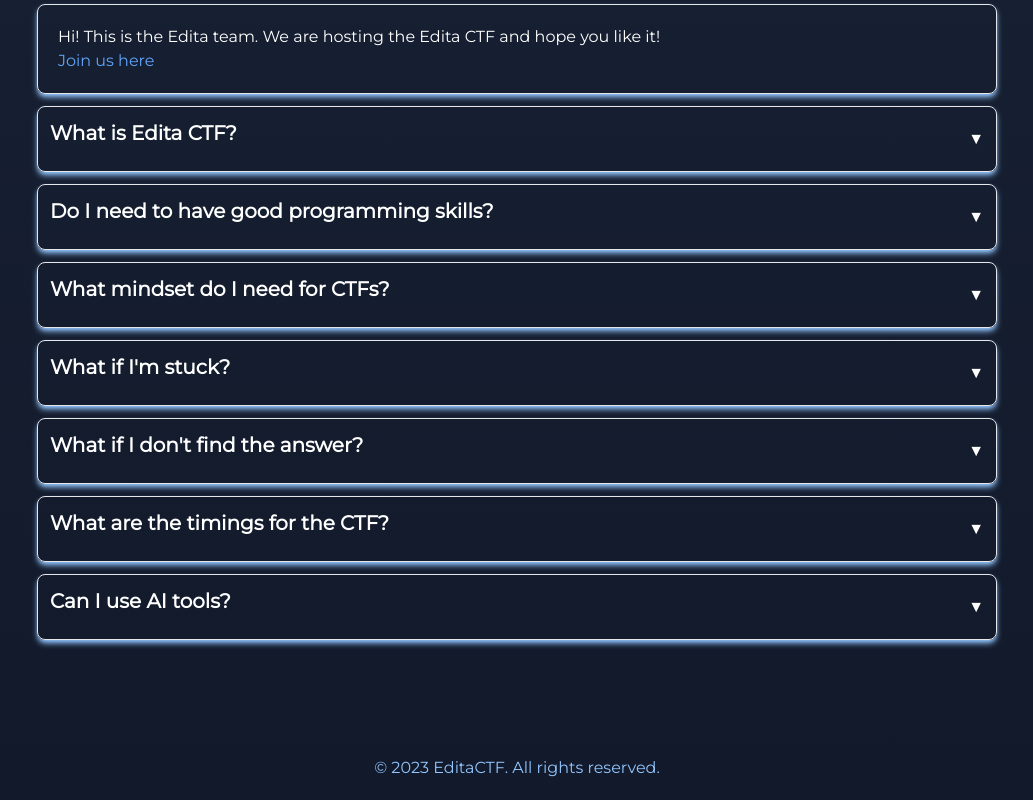
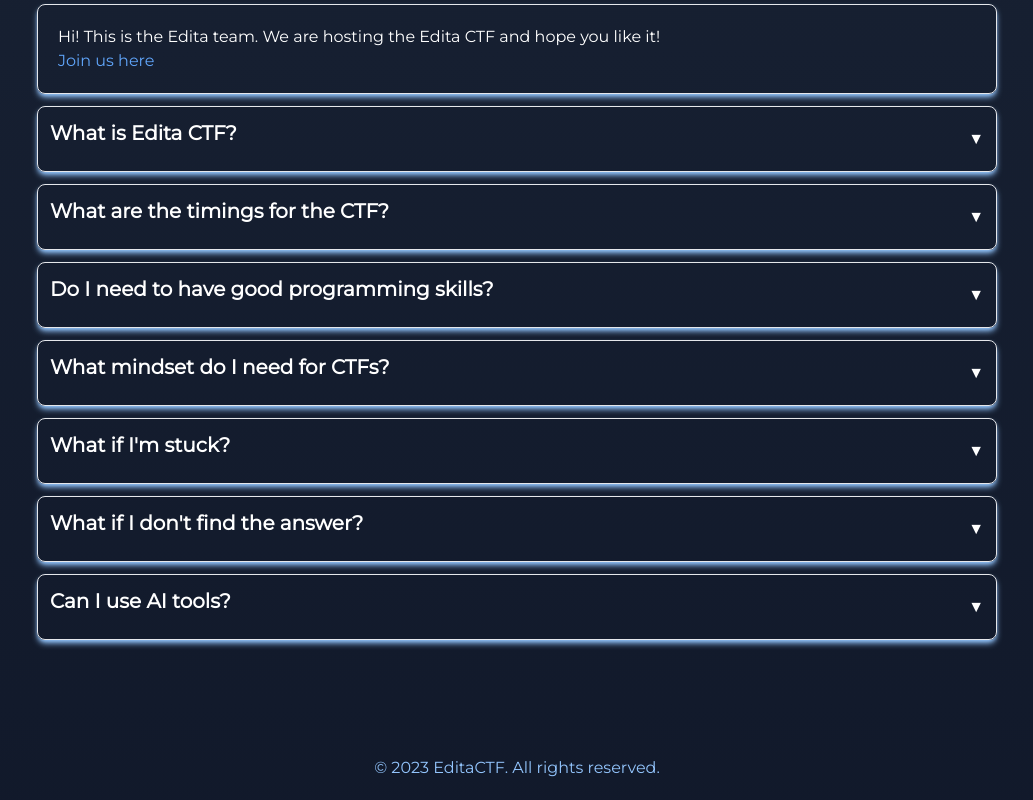
Before and after one commit to FrenzyVJN/Edita, a Next.js app: page /events in a window 1280 px wide. Shown: the part 1020-1820 px from the top of the page, without its empty margins (123-1156 px from the left). Built offline with nearby package versions, Linux system fonts and the light colour scheme.

Commit message:
events tab swap

```diff
--- a/app/events/faq.tsx
+++ b/app/events/faq.tsx
@@ -6,6 +6,10 @@
     {
       question: "What is Edita CTF?",
       answer: "Edita CTF is a small CTF made by us to give our participants a basic understanding of online CTFs.",
+    },
+    {
+      question: "What are the timings for the CTF?",
+      answer: "The CTF will run from 6 pm 4th December to 8 pm 5th December. You can ask doubts in the Discord group, but no sharing flags, not that we can top you lol.",
     },
     {
       question: "Do I need to have good programming skills?",
@@ -23,10 +27,7 @@
       question: "What if I don't find the answer?",
       answer: "If you're stuck, Google has all the answers you need. It might even give you the answer directly, but we hope you try to solve it yourselves after seeing the solution since there is no other point if you do that.",
     },
-    {
-      question: "What are the timings for the CTF?",
-      answer: "The CTF will run from 6 pm 4th December to 8 pm 5th December. You can ask doubts in the Discord group, but no sharing flags, not that we can top you lol.",
-    },
+
     {
       question: "Can I use AI tools?",
       answer: "If you want, try to use AI tools or any tools you want honestly. This is a competition for cybersecurity. There is no one way to get to the answer, and there are no boundaries.",
```
